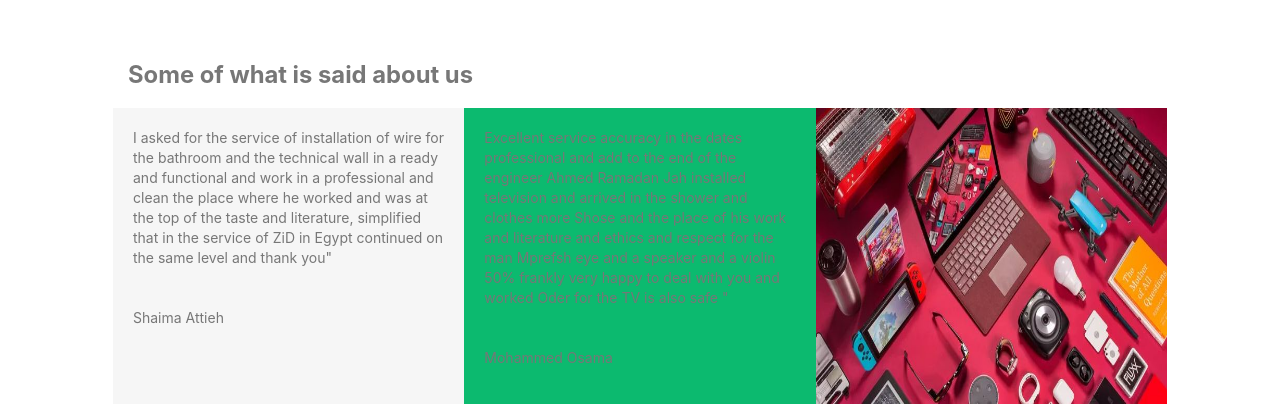
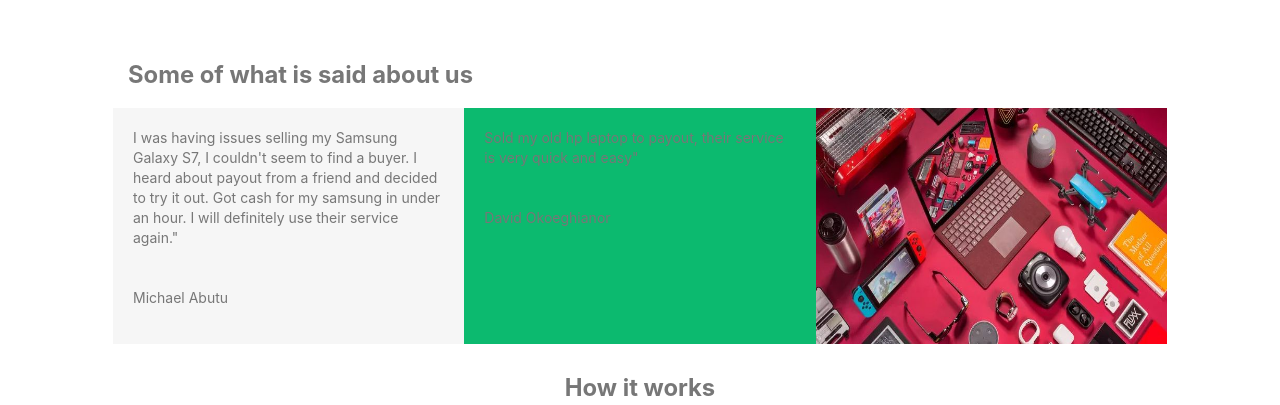
Before and after one commit to osaro-imohe/payoutng, a Django app: page / in a window 1280 px wide. Shown: the part 1365-1770 px from the top of the page. Run offline with Django 3.2, Linux system fonts and the light colour scheme; some libraries are stand-ins or nearby versions.

Commit message:
first commit

```diff
--- a/quote/templates/quote/about.html
+++ b/quote/templates/quote/about.html
@@ -21,7 +21,7 @@
   <div class="row">
     <div id="divtwo"  class="col-sm-12 col-lg-6">
     <h2>Our Services</h2>
-    <p>We are Nigeria's largest electronic buying service with the goal of helping hundreds of customers to sell their electronics.At Payout our passion is to build the infrastructure for commerce that allows sellers and buyers of Nigerian used electronics to exchange value quickly, cheaply and with unhindered access to independent relevant information required for decision making. </p>
+    <p>We are one of the largest electronic buying service with the goal of helping hundreds of customers to sell their electronics.At Payout our passion is to build the infrastructure for commerce that allows sellers and buyers of Nigerian used electronics to exchange value quickly, cheaply and with unhindered access to independent relevant information required for decision making. </p>
     <h4>Revolutionizing used sales</h4>
     <p>You can now get your device inspected and sold at fair price within minutes through Payout's safe and hassle free process. We use an internally developed algorithm market and a professionally trained team to conduct inspections and valuations.</p>
       <br>
@@ -34,9 +34,7 @@
     <br>
     <br>
     <br>
-    <h4>Revolutionizing used sales</h4>
-    <p>You can now get your car inspected and sold at fair price within an hour through Cars45's safe and hassle free process. Our nationwide network of purchase centers use an internally developed algorithm market intelligence, and a professionally trained team to conduct inspections and valuations.</p>
-  </div>
+    </div>
   <div id="blockofimages" class="d-none d-lg-block col-lg-6">
     <img id="lagos" src="/static/quote/images/lagos.jpg"/>
     <img id="busy" src="/static/quote/images/busy.jpg"/>
--- a/quote/templates/quote/home.html
+++ b/quote/templates/quote/home.html
@@ -136,14 +136,14 @@
   <h4>Some of what is said about us</h4>
 <div class="row">
   <div class="col-lg-4" id ="review1">
-    <p>I asked for the service of installation of wire for the bathroom and the technical wall in a ready and functional and work in a professional and clean the place where he worked and was at the top of the taste and literature, simplified that in the service of ZiD in Egypt continued on the same level and thank you"
-      <br><br><br>Shaima Attieh
+    <p>I was having issues selling my Samsung Galaxy S7, I couldn't seem to find a buyer. I heard about payout from a friend and decided to try it out. Got cash for my samsung in under an hour. I will definitely use their service again."
+      <br><br><br>Michael Abutu
     </p>
   </div>
   <div class="d-none d-lg-block col-lg-4" id="review2">
-    <p>Excellent service accuracy in the dates professional and add to the end of the engineer Ahmed Ramadan Jah installed television and arrived in the shower and clothes more Shose and the place of his work and literature and ethics and respect for the man Mprefsh eye and a speaker and a violin 50% frankly very happy to deal with you and worked Oder for the TV is also safe "
+    <p> Sold my old hp laptop to payout, their service is very quick and easy"
 
-      <br><br><br>Mohammed Osama
+      <br><br><br>David Okoeghianor
 
     </p>
   </div>
```
